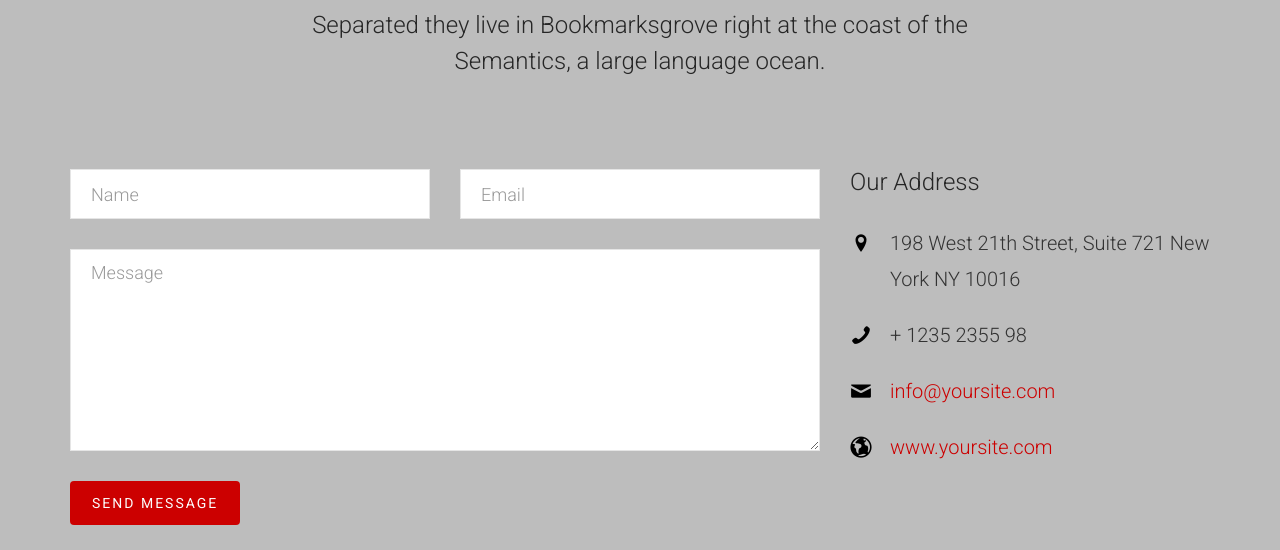
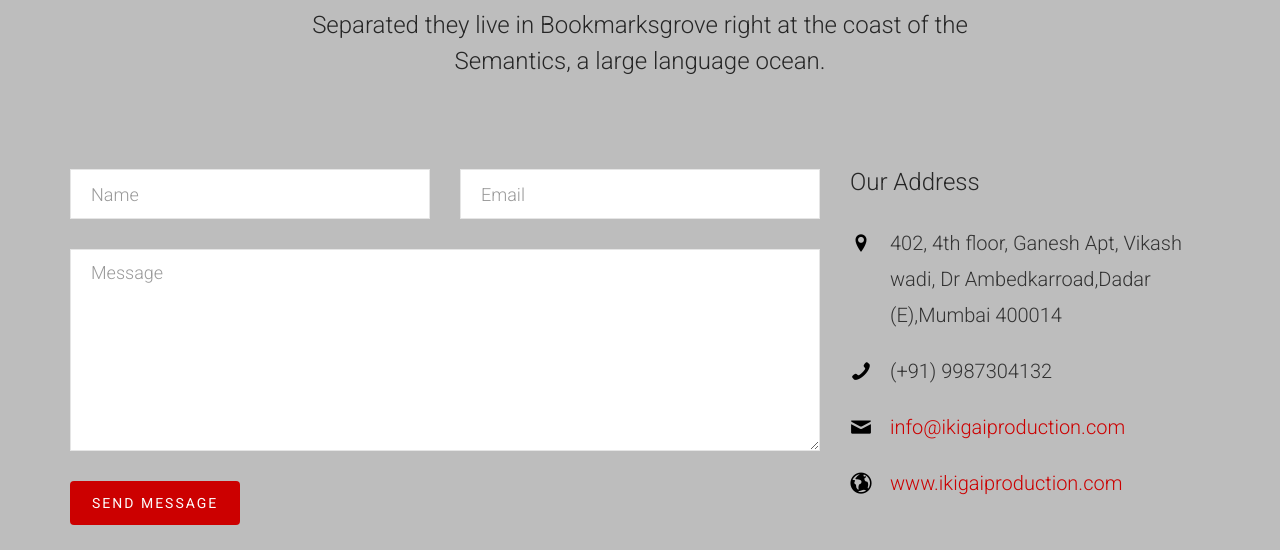
Before and after one commit to amansatija/ikigai-website, a plain HTML site: page contact.html in a window 1280 px wide. Shown: the part 250-800 px from the top of the page. Drawn offline with Linux system fonts and the light colour scheme; some packages are replaced by stand-ins of ours; no server answers; files whose address does not match are found by name.

Commit message:
Committing contact changes

```diff
--- a/contact.html
+++ b/contact.html
@@ -100,10 +100,10 @@
 					<div class="col-md-4 col-md-push-8 animate-box">
 						<h3>Our Address</h3>
 						<ul class="contact-info">
-							<li><i class="icon-location-pin"></i>198 West 21th Street, Suite 721 New York NY 10016</li>
-							<li><i class="icon-phone2"></i>+ 1235 2355 98</li>
-							<li><i class="icon-mail"></i><a href="#">info@yoursite.com</a></li>
-							<li><i class="icon-globe2"></i><a href="#">www.yoursite.com</a></li>
+							<li><i class="icon-location-pin"></i>402, 4th floor, Ganesh Apt, Vikash wadi, Dr Ambedkarroad,Dadar (E),Mumbai 400014</li>
+							<li><i class="icon-phone2"></i>(+91) 9987304132</li>
+							<li><i class="icon-mail"></i><a href="#">info@ikigaiproduction.com</a></li>
+							<li><i class="icon-globe2"></i><a href="#">www.ikigaiproduction.com</a></li>
 						</ul>
 					</div>
 					<div class="col-md-8 col-md-pull-4 animate-box">
```
